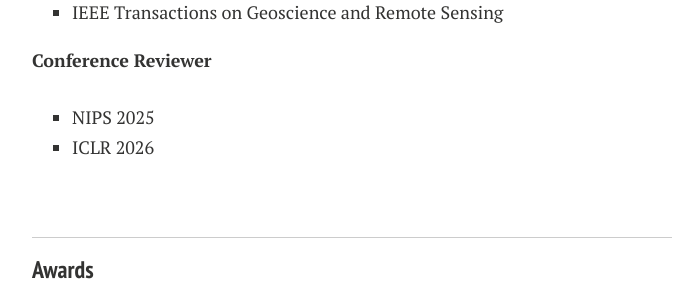
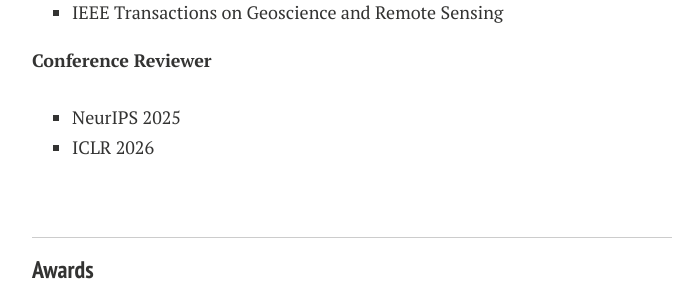
Before and after one commit to LanXingXuan/LanXingXuan.github.io, a Jekyll site: the page built from index.md, in a window 1280 px wide and 900 px high, scrolled down 1659 px. Shown: the part 155-455 px from the top of the window, without its empty margins (288-985 px from the left). Built offline with Jekyll 4.4.1, drawn with Linux system fonts in a browser that asks for light colours; nearby versions of some CDN libraries; comment, search, counter and statistics services are not loaded; a style sheet for code colours, icons or effects is not loaded.

Commit message:
Update index.md

```diff
--- a/index.md
+++ b/index.md
@@ -58,7 +58,7 @@ My research interests are centered on multimedia processing, particularly in the
 - IEEE Transactions on Geoscience and Remote Sensing
 
  **Conference Reviewer**
-- NIPS 2025
+- NeurIPS 2025
 - ICLR 2026
 
 <br>
```
